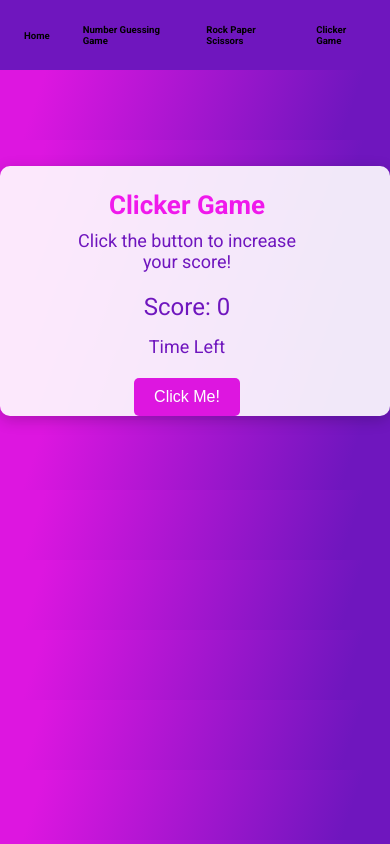
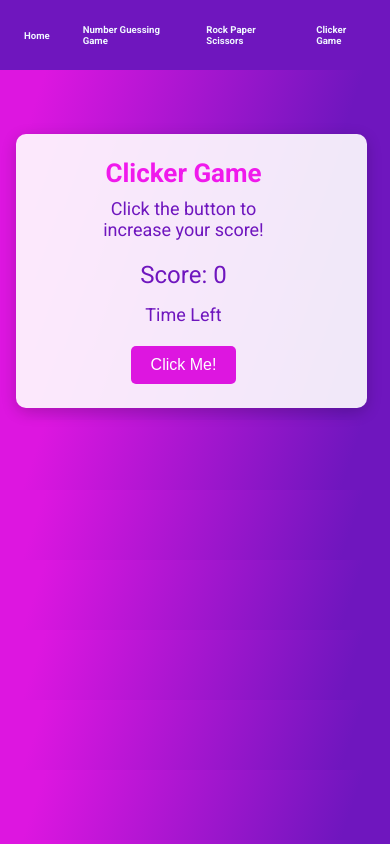
Before and after one commit to Revou-FSSE-Oct25/milestone-2-DanuRenmiWijaya, a plain HTML site: page Clicker-Game/clicker-game.html in a window 390 px wide. Drawn offline with Linux system fonts and the light colour scheme.

Commit message:
fix : fixing web responsive page and fixing style

```diff
--- a/Clicker-Game/clicker-game.css
+++ b/Clicker-Game/clicker-game.css
@@ -5,6 +5,7 @@ body {
 }
 .container3 {
     max-width: 600px;
+    width: 90%;
     margin: 0 auto;
     padding: 20px;
     background: rgba(255, 255, 255, 0.9);
@@ -76,6 +77,7 @@ a {
     justify-content: space-between;
     align-items: center;
     padding: 0 24px;
+    color: aliceblue;
 }
 
 .nav-menu{
@@ -95,16 +97,8 @@ a {
 @media (max-width: 768px) {
 
 .container3 {
-    max-width: 600px;
-    margin: 0 auto;
-    padding: 20px;
-    background: rgba(255, 255, 255, 0.9);
-    border-radius: 10px;
-    position: fixed;
-    box-shadow: 0 4px 15px rgba(0, 0, 0, 0.2);
-    text-align: center;
-    padding: 1.5rem 5rem 0 4rem;
-    margin: 6rem 0 0 0;
+    padding: 1.5rem 5rem 1.5rem 4rem;
+    margin: 4rem 0 0 1rem;
 }.nav-menu{
     display: flex;
     justify-content: space-between;
@@ -112,5 +106,4 @@ a {
     gap: 33px;
     font-size: 0.6rem;
     font-weight: bolder;
-}
-}
+}}
```
